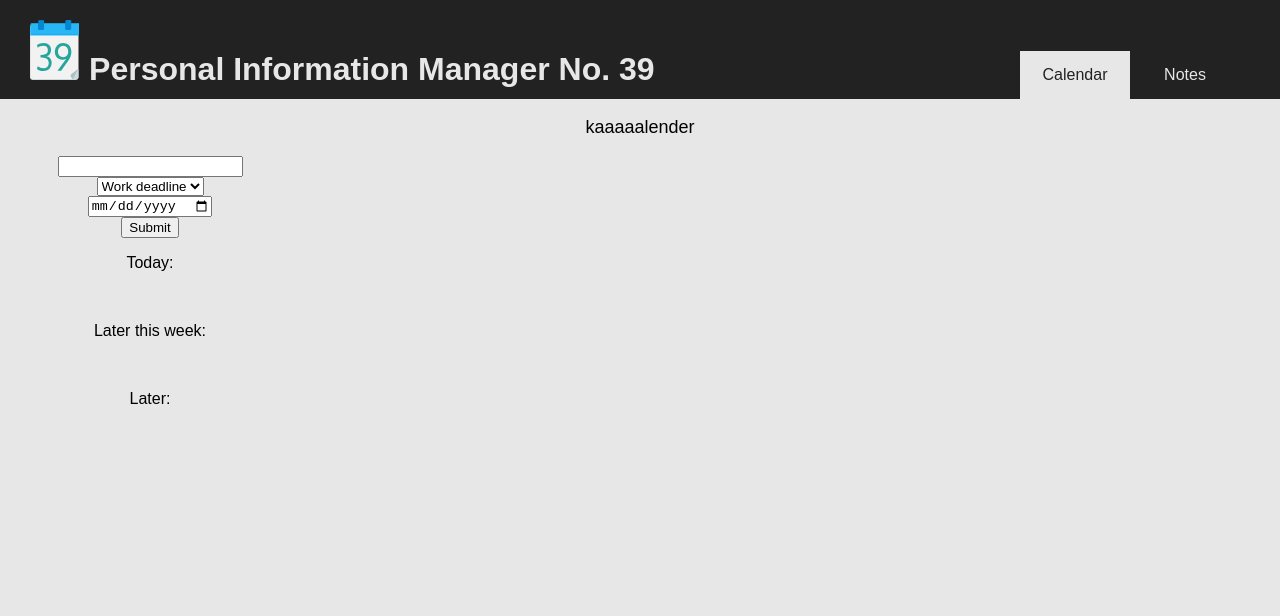
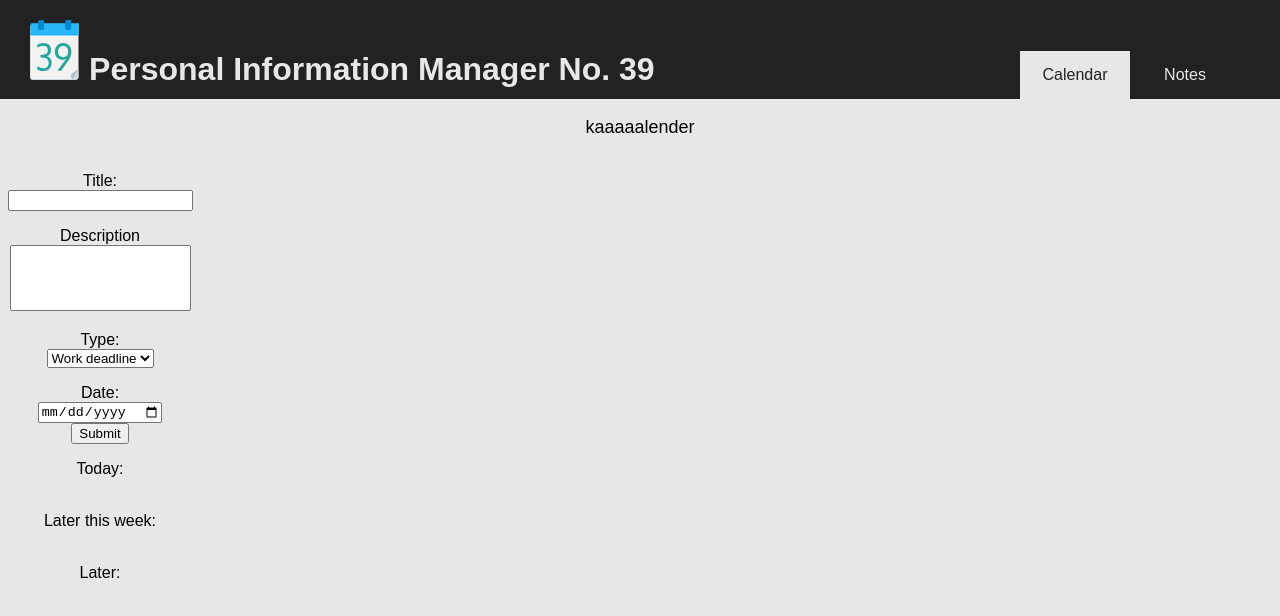
Before and after one commit to MrHanSan/it2810-webutvikling-h17-prosjekt-3-gruppe-39, a React (Create React App) app in the folder pim39/: page / in a window 1280 px wide. Shown: the top 616 px of the page. Built offline with nearby package versions, Linux system fonts and the light colour scheme.

Commit message:
styling todo app pass 1

```diff
--- a/pim39/src/App.css
+++ b/pim39/src/App.css
@@ -100,8 +100,3 @@
 .App-intro {
   font-size: large;
 }
-
-.todoAppCont {
-    width: 300px;
-
-}
--- a/pim39/src/App.js
+++ b/pim39/src/App.js
@@ -29,9 +29,7 @@ class App extends Component {
                 <p className="App-intro">
                     kaaaaalender
                 </p>
-                <div className="todoAppCont">
-                    <TodoApp />
-                </div>
+                <TodoApp />
             </div>
         );
     }
--- a/pim39/src/todo/TodoApp.js
+++ b/pim39/src/todo/TodoApp.js
@@ -1,5 +1,6 @@
 import React, { Component } from 'react';
 import TodoList from './TodoList.js';
+import './todoapp.css';
 
 // init when you load the page
 class TodoApp extends Component {
@@ -22,6 +23,7 @@ class TodoApp extends Component {
 
         this.state = {
             term: '',
+            desc: '',
             type: 'work',
             date: new Date(),
             highestID: highestID,
@@ -36,6 +38,11 @@ class TodoApp extends Component {
     onTitleChange = (event) => {
         this.setState({ term: event.target.value });
     }
+
+    onDescChange = (event) => {
+        this.setState({ desc: event.target.value });
+    }
+
     onTypeChange = (event) => {
         this.setState({ type: event.target.value });
     }
@@ -111,17 +118,18 @@ class TodoApp extends Component {
 
         var item = {
             title: this.state.term,
+            desc: this.state.desc,
             type: this.state.type,
             date: this.state.date,
             id: this.state.items.length === 0 ? 1 : this.state.highestID + 1
         }
 
 
-
         // set ID for the new item
 
         this.setState({
             term: '',
+            desc: '',
             items: [...this.state.items, item], // adds item to the visible todo list,
             highestID: this.state.highestID + 1
         });
@@ -133,19 +141,22 @@ class TodoApp extends Component {
     // displays page
     render() {
         return(
-            <div>
-                <form className="TodoApp" onSubmit={this.onSubmit}>
-                    <input value={this.state.term} onChange={this.onTitleChange} /><br/>
+            <div className="todoAppCont">
+                <form className="TodoAppForm" onSubmit={this.onSubmit}>
+                    <p>Title: </p><input value={this.state.term} onChange={this.onTitleChange} /><br/>
+                    <p>Description</p><textarea rows="4" cols="20" value={this.state.desc} onChange={this.onDescChange} /><br/>
 
-                    <select id="typeSelector" defaultValue="work" onChange={this.onTypeChange}>
+                    <p>Type: </p><select id="typeSelector" defaultValue="work" onChange={this.onTypeChange}>
                         <option value="work" >Work deadline</option>
                         <option value="meeting">Meeting</option>
                         <option value="spare time">Spare time</option>
                     </select><br/>
-                    <input type="date" onChange={this.onDateChange} /><br/>
+
+                    <p>Date: </p><input type="date" onChange={this.onDateChange} /><br/>
 
                     <button>Submit</button>
                 </form>
+                <div className="listcont">
 
                     {/* TODO events for TODAy. */}
                     <p>Today:</p><br/>
@@ -168,6 +179,7 @@ class TodoApp extends Component {
                         onClick={this.deleteTodo}
                     />
                 </div>
+            </div>
         );
     }
 }
--- a/pim39/src/todo/TodoList.js
+++ b/pim39/src/todo/TodoList.js
@@ -1,24 +1,16 @@
 import React from 'react';
 
 const TodoList = props => (
-    <ul>
+    <ul className="todolist">
         {
-            props.items.map((item, index) => <li key={item.id}>{item.title}: {item.type} <button onClick={() => props.onClick(item.id)}>x</button></li>)
+            props.items.map((item, index) =>
+                <li className="todoitem" key={item.id}>
+                    <p className="itemTitle">{item.title}: {item.type}</p>
+                    <p className="itemDeadline">Deadline: <span>{new Date(item.date).toLocaleDateString()}</span></p>
+                    <button onClick={() => props.onClick(item.id)}>x</button>
+                </li>)
         }
     </ul>
 );
 
 export default TodoList;
-/*var TodoList = React.createClass({
-    render: function(){
-        return(
-            <ul>
-                {
-                    this.props.items.map((item, index) => <li key={item.id}>{item.title}: {item.type} <button onClick={this.props.onClick()}>x</button></li>)
-                }
-            </ul>
-        );
-    }
-});
-
-export default TodoList;*/
--- /dev/null
+++ b/pim39/src/todo/todoapp.css
@@ -0,0 +1,71 @@
+.todoAppCont {
+    width: 200px;
+
+}
+
+.TodoAppForm {
+    display:inline-block;
+}
+
+.TodoAppForm textarea {
+    resize: none;
+}
+
+.TodoAppForm p {
+    margin-bottom: 0;
+}
+
+
+.listcont {
+    margin-left: 13px;
+    margin-right: 13px;
+}
+.listcont p {
+    margin-bottom: 0;
+}
+
+.todolist {
+    list-style-type: none;
+    padding: 0;
+}
+
+.todolist button {
+    border: none;
+    background-color: #ff613a;
+    display: none;
+}
+
+.todoitem{
+    position: relative;
+    text-align: left;
+
+    border-bottom: 1px solid black;
+    margin-bottom: 2px;
+}
+
+
+.todoitem:last-of-type{
+    border-bottom: none;
+}
+
+
+.todoitem p{
+    margin-top: 0;
+}
+
+.todoitem:hover button {
+    display: block;
+    position: absolute;
+    right: 0;
+    top: 0;
+    margin: 0 auto;
+}
+
+
+.itemTitle {
+    color:
+}
+
+.itemDeadline span {
+    color: red;
+}
```
Lines whose indentation alone changed are shown as unchanged.
